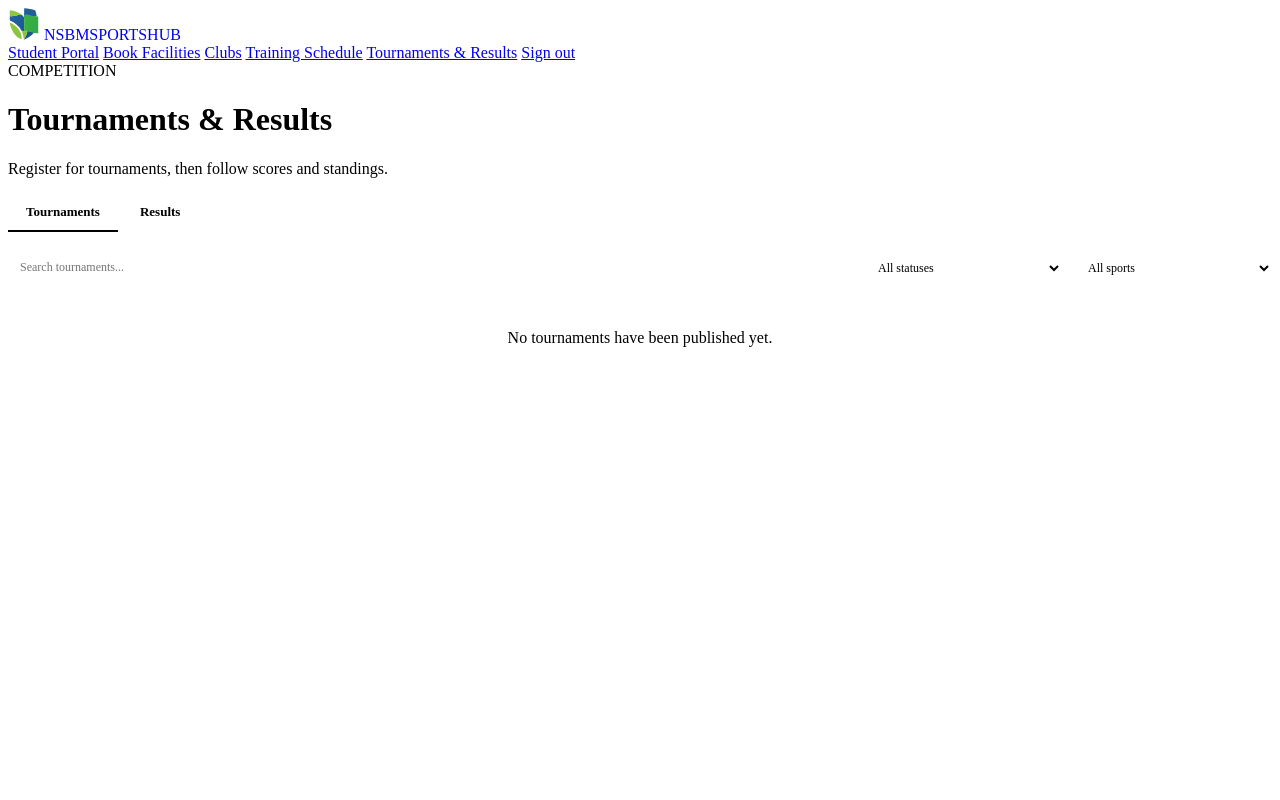
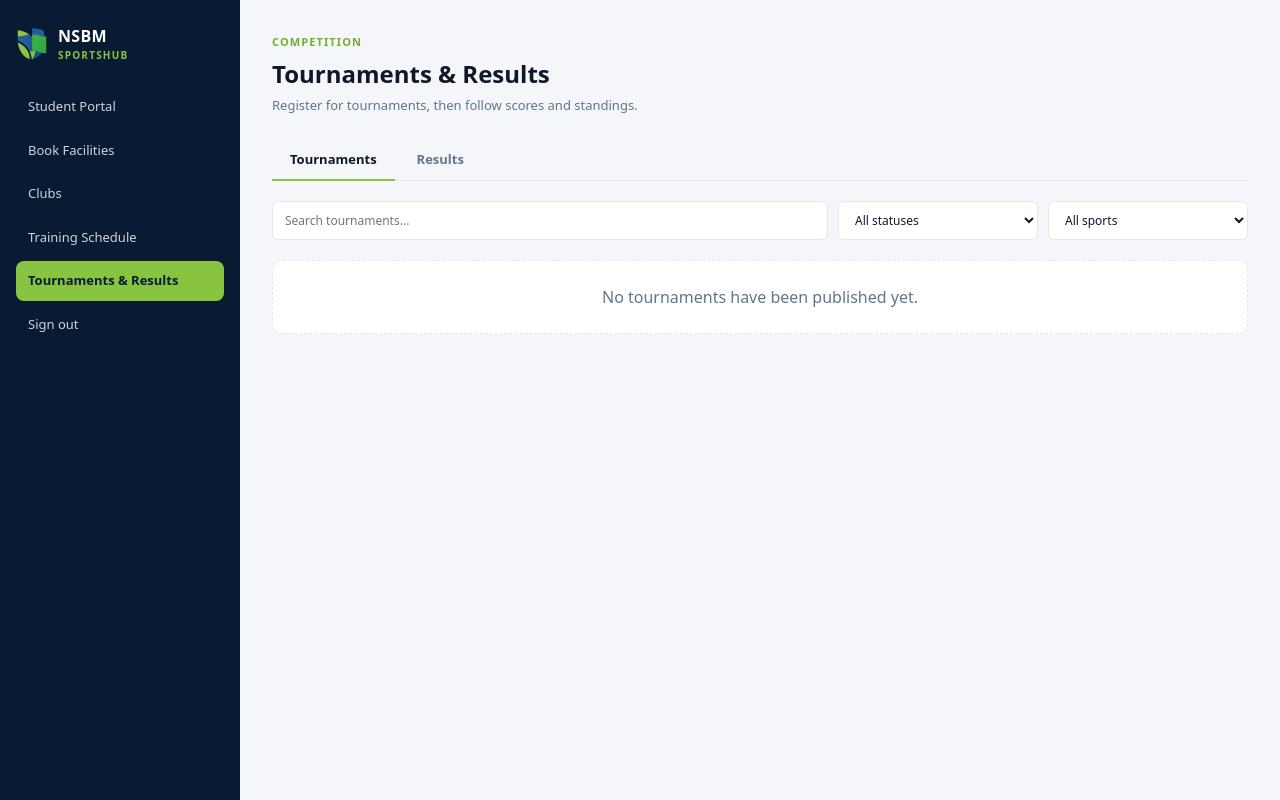
Before and after one commit to ChanupaBandarage005/sportweb_deply, a plain HTML site: page public_html/tournaments.html in a window 1280 px wide. Drawn offline with Linux system fonts and the light colour scheme; a script that the page names is missing.

Commit message:
fixed css issues in tournament

```diff
--- a/public_html/tournaments.css
+++ b/public_html/tournaments.css
@@ -1,4 +1,164 @@
-/* tournaments.css — page-specific styles (tournaments + results); shared layout is in shared.css */
+/* tournaments.css — page-specific styles + fallbacks for shared.css */
+
+:root {
+  --navy-900: #081b33;
+  --navy-800: #102a4c;
+  --lime: #88c440;
+  --lime-dark: #74ad30;
+  --background: #f4f6f9;
+  --surface: #ffffff;
+  --text: #0f172a;
+  --muted: #64748b;
+  --border: #e2e8f0;
+}
+
+*, *::before, *::after {
+  box-sizing: border-box;
+}
+
+body {
+  margin: 0;
+  font-family: system-ui, -apple-system, BlinkMacSystemFont, "Segoe UI", Roboto, sans-serif;
+  background: var(--background);
+  color: var(--text);
+  line-height: 1.5;
+}
+
+/* ---------- Fallback App Shell & Shared Components ---------- */
+.app-shell {
+  display: flex;
+  min-height: 100vh;
+}
+
+.sidebar {
+  width: 240px;
+  flex-shrink: 0;
+  background: var(--navy-900);
+  color: #fff;
+  padding: 24px 16px;
+  display: flex;
+  flex-direction: column;
+  gap: 24px;
+}
+
+.brand {
+  display: flex;
+  align-items: center;
+  gap: 10px;
+  color: #fff;
+  font-weight: 800;
+  font-size: 16px;
+  letter-spacing: 0.02em;
+}
+
+.brand-sub {
+  display: block;
+  font-size: 10px;
+  font-weight: 600;
+  color: var(--lime);
+  letter-spacing: 0.12em;
+}
+
+.nav-list {
+  display: flex;
+  flex-direction: column;
+  gap: 4px;
+}
+
+.nav-list a {
+  color: #cbd5e1;
+  text-decoration: none;
+  padding: 10px 12px;
+  border-radius: 8px;
+  font-size: 13px;
+  font-weight: 500;
+  transition: background 0.15s, color 0.15s;
+}
+
+.nav-list a:hover {
+  background: rgba(255, 255, 255, 0.08);
+  color: #fff;
+}
+
+.nav-list a.active {
+  background: var(--lime);
+  color: var(--navy-900);
+  font-weight: 700;
+}
+
+.workspace {
+  flex: 1;
+  min-width: 0;
+  padding: 28px 32px;
+}
+
+.topbar {
+  margin-bottom: 24px;
+}
+
+.eyebrow {
+  font-size: 11px;
+  font-weight: 700;
+  letter-spacing: 0.1em;
+  color: var(--lime-dark);
+  text-transform: uppercase;
+}
+
+.topbar h1 {
+  margin: 4px 0;
+  font-size: 24px;
+}
+
+.muted {
+  color: var(--muted);
+  font-size: 13px;
+  margin: 0;
+}
+
+.card {
+  background: var(--surface);
+  border: 1px solid var(--border);
+  border-radius: 12px;
+  padding: 20px;
+  box-shadow: 0 1px 3px rgba(8, 27, 51, 0.04);
+}
+
+.card h2 {
+  margin: 0 0 12px;
+  font-size: 16px;
+}
+
+.btn {
+  display: inline-flex;
+  align-items: center;
+  justify-content: center;
+  padding: 8px 14px;
+  border-radius: 6px;
+  font: inherit;
+  font-size: 12px;
+  font-weight: 600;
+  cursor: pointer;
+  border: 1px solid transparent;
+  transition: background 0.15s, opacity 0.15s;
+}
+
+.btn-primary {
+  background: var(--navy-900);
+  color: #fff;
+}
+
+.btn-primary:hover:not(:disabled) {
+  background: var(--navy-800);
+}
+
+.badge {
+  display: inline-block;
+  padding: 3px 8px;
+  border-radius: 99px;
+  font-size: 11px;
+  font-weight: 600;
+  white-space: nowrap;
+}
 
 /* ---------- Tabs ---------- */
 .tabs { display: flex; gap: 4px; margin-bottom: 20px; border-bottom: 1px solid var(--border); }
@@ -104,6 +264,11 @@ dialog input { width: 100%; padding: 10px 12px; margin-top: 6px; border: 1px sol
   .results-layout { grid-template-columns: 1fr; }
   .result-form { grid-template-columns: repeat(2, 1fr); }
 }
+@media (max-width: 768px) {
+  .app-shell { flex-direction: column; }
+  .sidebar { width: 100%; }
+  .workspace { padding: 20px 16px; }
+}
 @media (max-width: 600px) {
   .toolbar select, .toolbar input { min-width: 0; flex: 1 1 100%; }
 }
```
